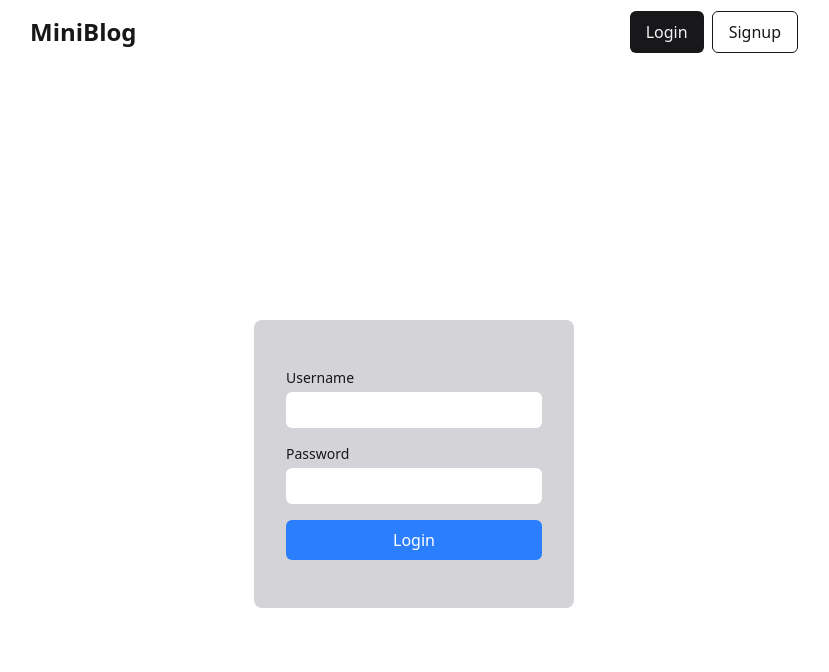
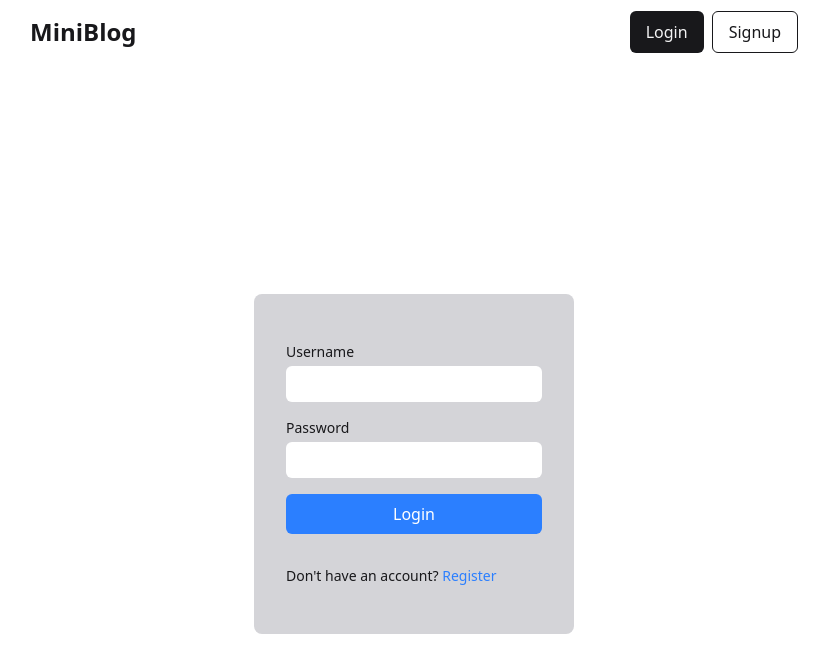
Before and after one commit to rhenzala/blog-users, a React (Vite) app: page /login in a window 1280 px wide. Shown: the top 672 px of the page, without its empty margins (226-1055 px from the left). Built offline with nearby package versions, Linux system fonts and the light colour scheme.

Commit message:
Save username to localStorage
- so the Main can check if there is loggedin user

```diff
--- a/src/components/Login.jsx
+++ b/src/components/Login.jsx
@@ -1,26 +1,35 @@
 import { useState } from "react";
 import { login } from "../utils/api";
+import { Link } from "react-router-dom";
 import { useNavigate } from "react-router-dom";
 
-const Login = () => {
+const Login = ({setUser}) => {
     const [username, setUsername] = useState("");
     const [password, setPassword] = useState("");
     const navigate = useNavigate();
+    const [error, setError] = useState(null);
 
-    const handleSubmit = async (e) => {
+    const handleLogin = async (e) => {
         e.preventDefault();
+        setError(null);
         try {
-            const user = await login(username, password);
-            if (user.role !== "USER") throw new Error("Access Denied");
-            setUser(user);
+            const data = await login(username, password);
+            console.log("Login response:", data);
+            localStorage.setItem("token", data.token);
+            localStorage.setItem("user", JSON.stringify({ username }));
+            setUser({ username });
             navigate("/");
         } catch (err) {
-            alert(error.message);
+            setError(err.message);
         }
-    }
+    };
+
+
+
     return (
         <div className="flex justify-center">
-            <form onSubmit={handleSubmit} className="bg-zinc-300 dark:bg-zinc-700 py-12 px-8 rounded-lg flex flex-col gap-4 w-fit">
+            <form onSubmit={handleLogin} className="bg-zinc-300 dark:bg-zinc-700 py-12 px-8 rounded-lg flex flex-col gap-4 w-fit">
+            {error && <p className="text-red-500">{error}</p>}
                 <label htmlFor="username" className="flex flex-col gap-1">
                     <span className="text-sm">Username</span>
                     <input
@@ -46,6 +55,7 @@ const Login = () => {
                     />
                 </label>
                 <button type="submit" className="bg-blue-500 text-white px-4 py-2 rounded-md hover:bg-blue-600 hover:cursor-pointer transition delay-200 ease-in">Login</button>
+            <p className="mt-4 text-sm">Don't have an account? <Link to="/register" className="text-blue-500">Register</Link></p>
             </form>
         </div>
     )
```
